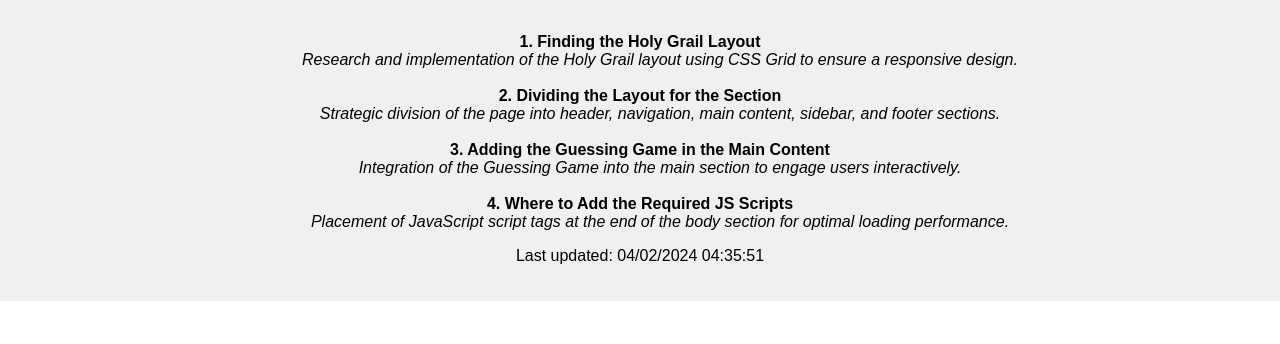
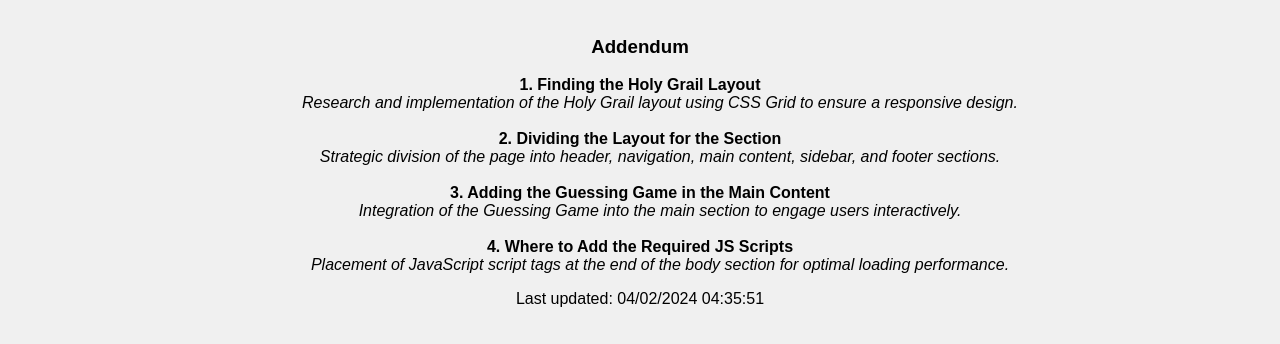
Before and after one commit to KDsreeram/ITC505, a plain HTML site: page lab-6/index.html in a window 1280 px wide. Shown: the part 537-881 px from the top of the page. Before the commit the page ends 838 px from the top, so only its background shows below. Drawn offline with Linux system fonts and the light colour scheme.

Commit message:
Update index.html

```diff
--- a/lab-6/index.html
+++ b/lab-6/index.html
@@ -46,7 +46,7 @@
   </div>
 
   <footer>
-    <dl>
+    <dl><h3>Addendum</h3>
         <dt><b>1. Finding the Holy Grail Layout</b></dt>
         <dd><em>Research and implementation of the Holy Grail layout using CSS Grid to ensure a responsive design.</em></dd>
         <br>
```
